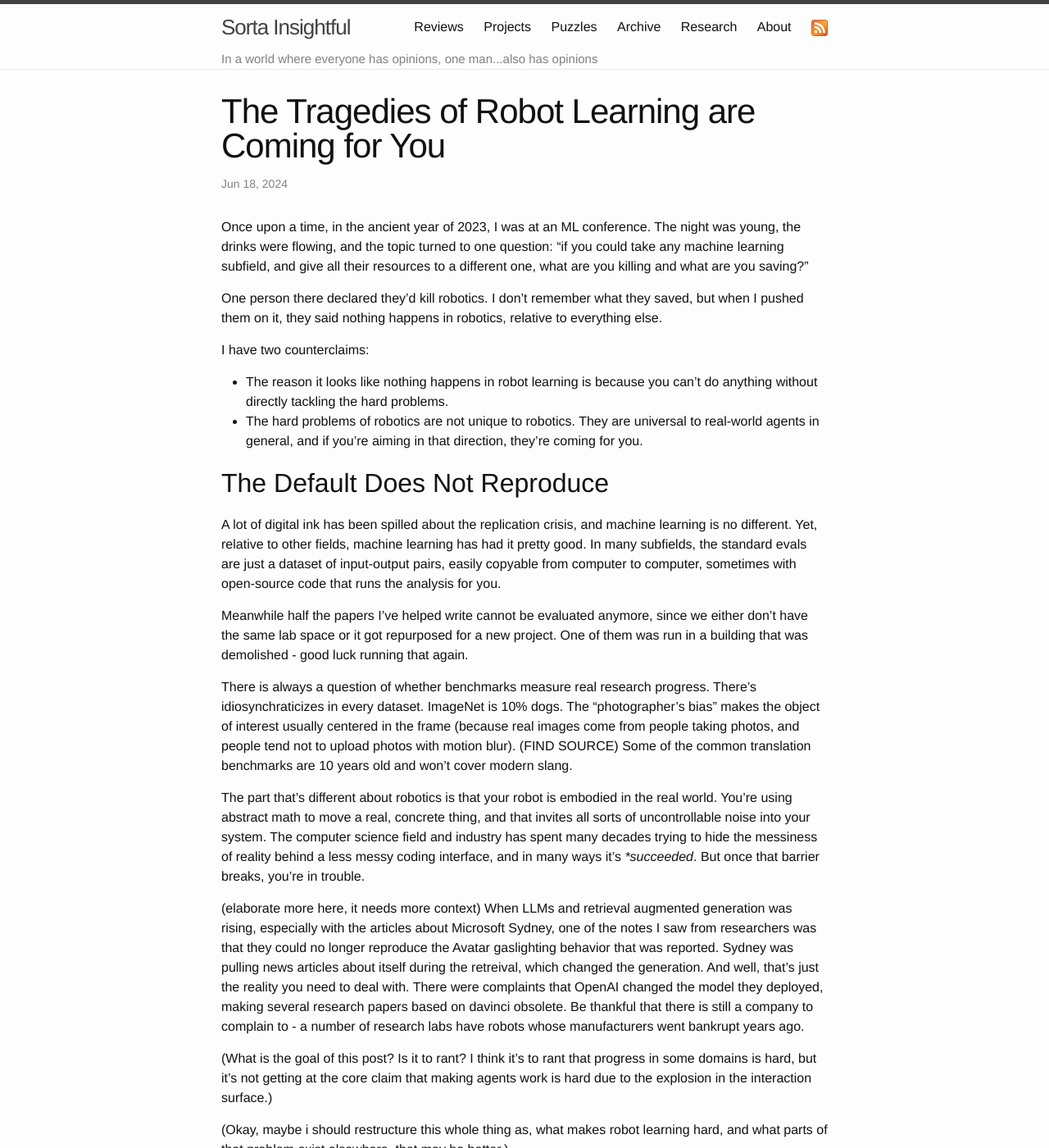
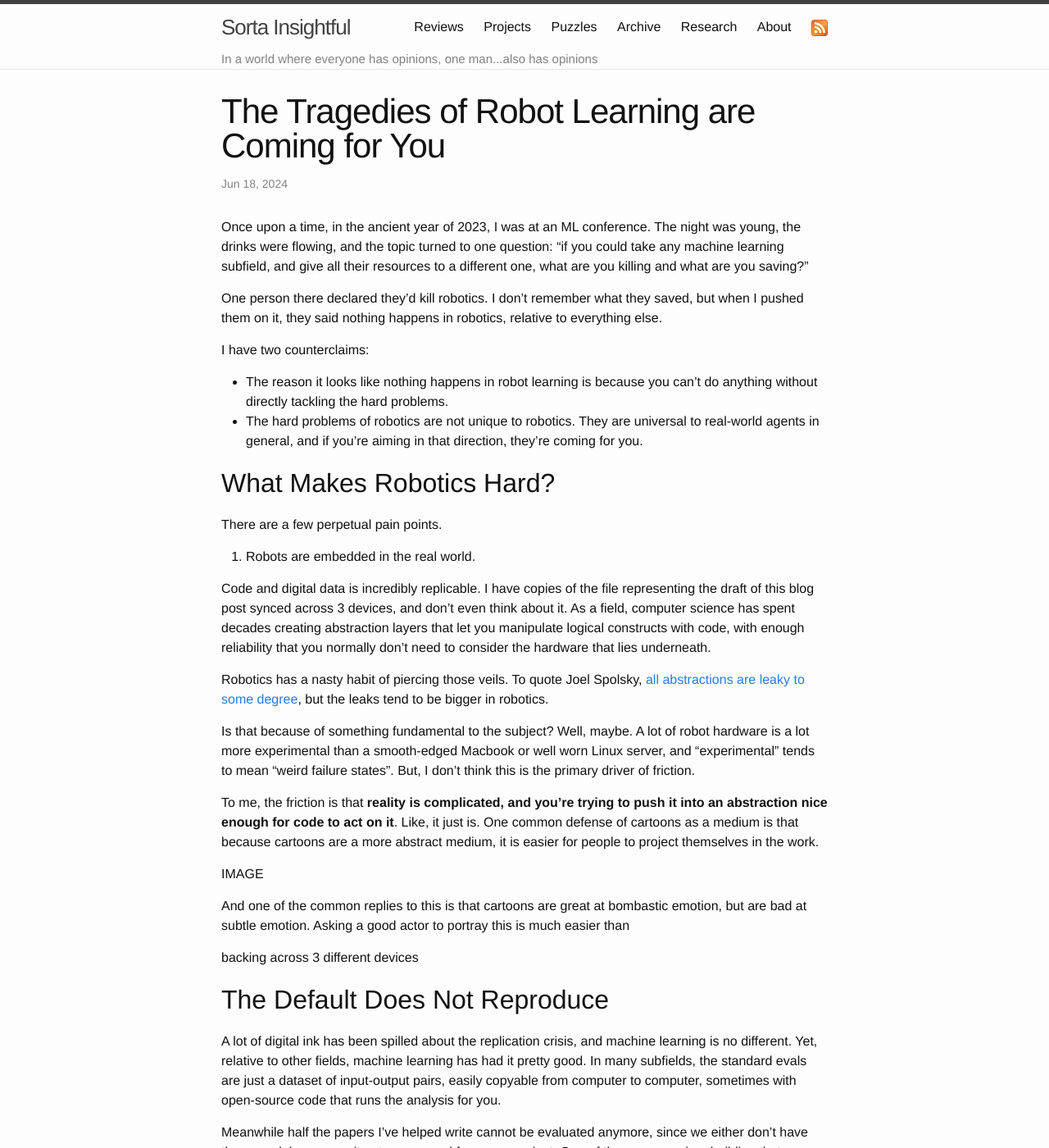
Before and after one commit to alexirpan/alexirpan.github.io, a Jekyll site: the page built from _posts/2024-06-18-tragedies-of-robot-learning.markdown, in a window 1280 px wide and 1400 px high. Shown: the whole window at 82% size. Built offline with Jekyll 4.4.1, drawn with Linux system fonts in a browser that asks for light colours; nearby versions of some CDN libraries.

Commit message:
Doing a rewrite

```diff
--- a/_posts/2024-06-18-tragedies-of-robot-learning.markdown
+++ b/_posts/2024-06-18-tragedies-of-robot-learning.markdown
@@ -13,6 +13,45 @@ I have two counterclaims:
 
 * The reason it looks like nothing happens in robot learning is because you can't do anything without directly tackling the hard problems.
 * The hard problems of robotics are not unique to robotics. They are universal to real-world agents in general, and if you're aiming in that direction, they're coming for you.
+
+
+What Makes Robotics Hard?
+-----------------------------------
+
+There are a few perpetual pain points.
+
+1. Robots are embedded in the real world.
+
+Code and digital data is incredibly replicable. I have copies of the file
+representing the draft of this blog post synced across 3 devices, and don't even
+think about it. As a field, computer science has spent decades creating abstraction
+layers that let you manipulate logical constructs with code, with enough
+reliability that you normally don't need to consider the hardware that lies underneath.
+
+Robotics has a nasty habit of piercing those veils. To quote Joel Spolsky,
+[all abstractions are leaky to some degree](https://www.joelonsoftware.com/2002/11/11/the-law-of-leaky-abstractions),
+but the leaks tend to be bigger in robotics.
+
+Is that because of something fundamental to the subject? Well, maybe. A lot of robot
+hardware is a lot more experimental than a smooth-edged Macbook or well worn
+Linux server, and "experimental" tends to mean "weird failure states". But,
+I don't think this is the primary driver of friction.
+
+To me, the friction is that **reality is complicated, and you're trying to push
+it into an abstraction nice enough for code to act on it**. Like, it just is. One
+common defense of cartoons as a medium is that because cartoons are a more abstract
+medium, it is easier for people to project themselves in the work.
+
+IMAGE
+
+And one of the common replies to this is that cartoons are great at bombastic
+emotion, but are bad at subtle emotion. Asking a good actor to portray this is much
+easier than
+
+
+
+backing across 3 different
+devices
 
 
 The Default Does Not Reproduce
```
